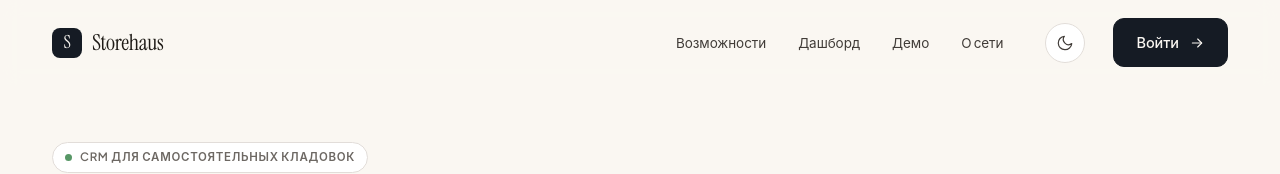
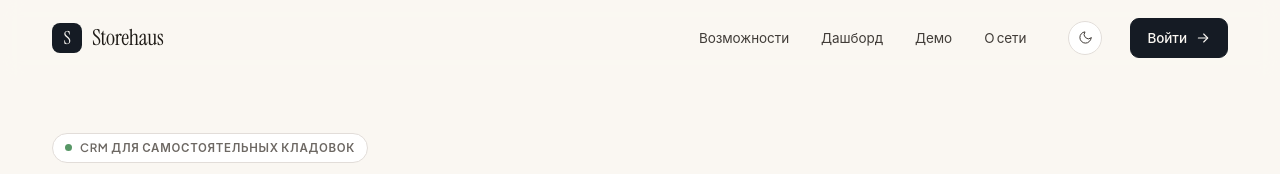
Before and after one commit to metasensitive/self-storage-crm, a React (Vite) app in the folder frontend/: page / in a window 1280 px wide. Shown: the top 174 px of the page. Built offline with nearby package versions, Linux system fonts and the light colour scheme; no server answers.

Commit message:
fix(frontend): компактные кнопки войти и переключателя темы в шапке лендинга

```diff
--- a/frontend/src/pages/LandingPage.tsx
+++ b/frontend/src/pages/LandingPage.tsx
@@ -130,7 +130,7 @@ const I = {
     </SvgIcon>
   ),
   sun: (
-    <SvgIcon size={18}>
+    <SvgIcon size={15}>
       <circle cx="12" cy="12" r="4" />
       <path d="M12 2v2" />
       <path d="M12 20v2" />
@@ -143,7 +143,7 @@ const I = {
     </SvgIcon>
   ),
   moon: (
-    <SvgIcon size={18}>
+    <SvgIcon size={15}>
       <path d="M21 12.79A9 9 0 1 1 11.21 3 7 7 0 0 0 21 12.79z" />
     </SvgIcon>
   ),
--- a/frontend/src/styles/landing.css
+++ b/frontend/src/styles/landing.css
@@ -45,7 +45,7 @@ html { scroll-behavior: smooth; scroll-padding-top: 76px; }
 .lp-nav-link:hover { color: var(--ink); background: var(--bg-muted); }
 
 .lp-theme-toggle {
-  width: 40px; height: 40px;
+  width: 34px; height: 34px;
   border-radius: 999px;
   border: 1px solid var(--line);
   background: var(--bg-elev);
@@ -60,6 +60,14 @@ html { scroll-behavior: smooth; scroll-padding-top: 76px; }
   background: var(--bg-muted);
   border-color: var(--line-2);
   transform: translateY(-1px);
+}
+
+/* В шапке кнопка «Войти» компактнее, чем в hero-CTA */
+.lp-nav-row .btn-hero {
+  padding: 9px 16px;
+  font-size: 13.5px;
+  border-radius: 9px;
+  gap: 8px;
 }
 
 /* ===== HERO ===== */
```
